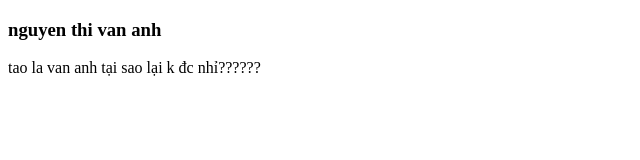
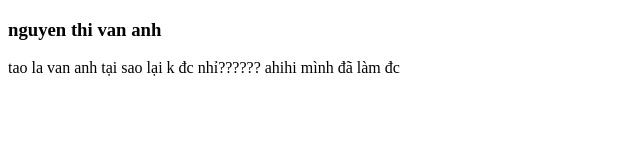
Before and after one commit to vananh2011/hello_file, a plain HTML site: page index.html in a window 1280 px wide. Shown: the whole page, without its empty margins (0-640 px from the left). Drawn offline with Linux system fonts and the light colour scheme.

Commit message:
Update index.html

```diff
--- a/index.html
+++ b/index.html
@@ -9,6 +9,7 @@
             <h3>nguyen thi van anh</h3>
             tao la van anh
             tại sao lại k đc  nhỉ??????
+            ahihi mình đã làm đc
         </div>
     </body>
 </html>
```
